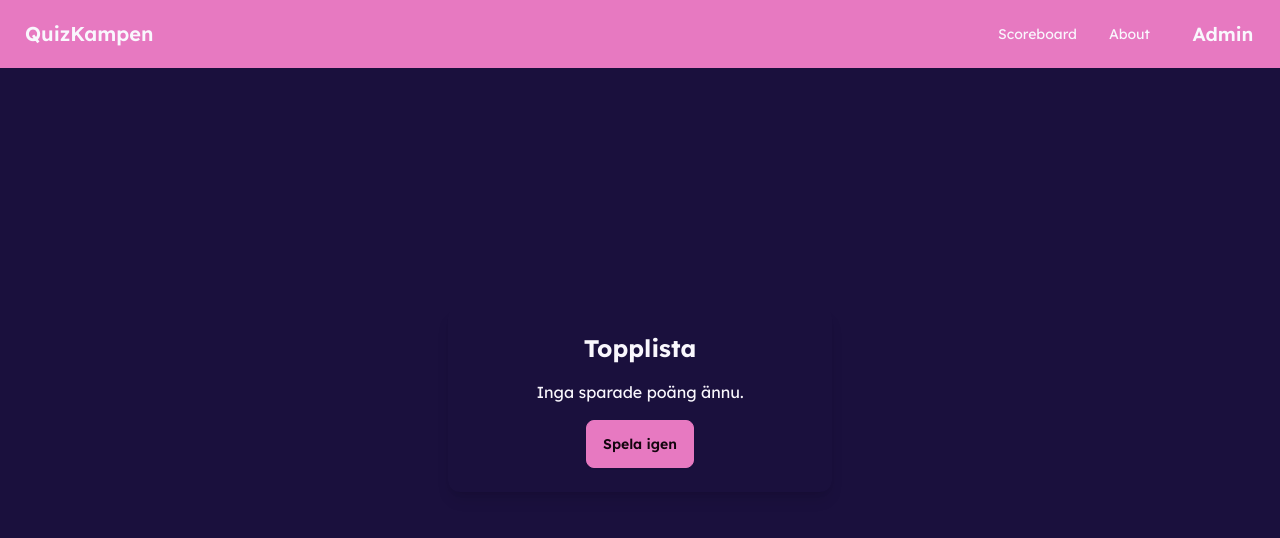
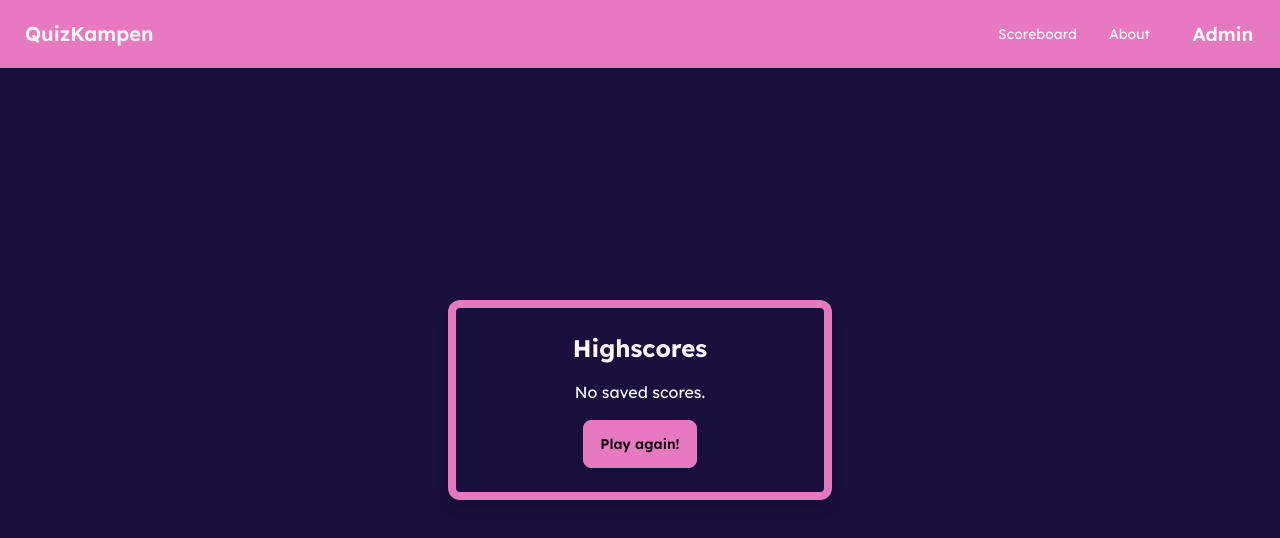
Before and after one commit to Hampus2001/quizkampen, a Next.js app: page /highscores in a window 1280 px wide. Shown: the top 538 px of the page. Built offline with nearby package versions, Linux system fonts and the light colour scheme.

Commit message:
small fixes

```diff
--- a/src/pages/highscores.js
+++ b/src/pages/highscores.js
@@ -12,21 +12,21 @@ export default function Scores() {
 
   return (
     <div className="flex items-center justify-center min-h-screen ">
-      <div className=" shadow-lg rounded-xl p-6 w-96 text-center">
-        <h1 className="text-2xl font-bold mb-4">Topplista</h1>
+      <div className=" shadow-lg rounded-xl p-6 w-96 text-center border-8 border-primary">
+        <h1 className="text-2xl font-bold mb-4">Highscores</h1>
         {highScores.length === 0 ? (
-          <p className="">Inga sparade poäng ännu.</p>
+          <p className="">No saved scores.</p>
         ) : (
           <ul className="space-y-2">
             {highScores.map((score, index) => (
               <li key={index} className="p-2 rounded-md font-semibold text-lg">
-                {index + 1}. {score.username}: {score.score} poäng
+                {index + 1}. {score.username}: {score.score} points
               </li>
             ))}
           </ul>
         )}
         <Link href="/quiz" className="btn btn-primary mt-4">
-          Spela igen
+          Play again!
         </Link>
       </div>
     </div>
```
